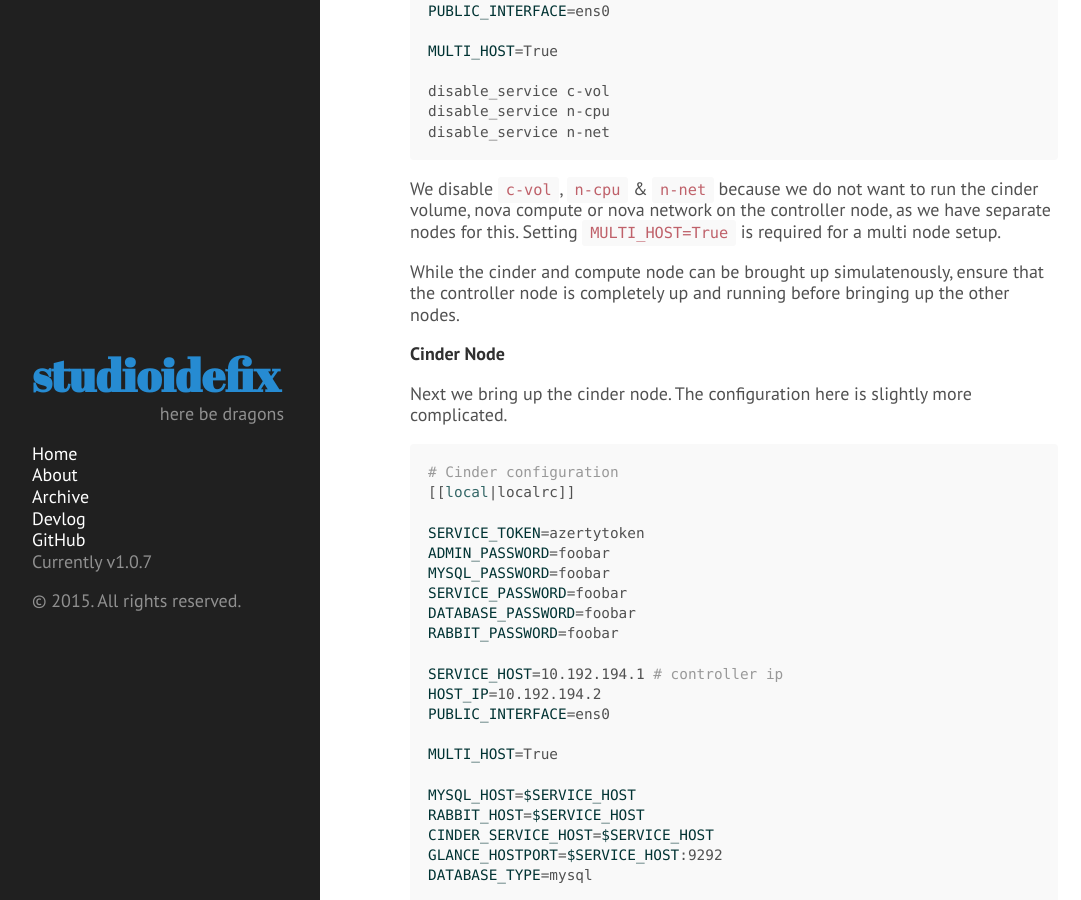
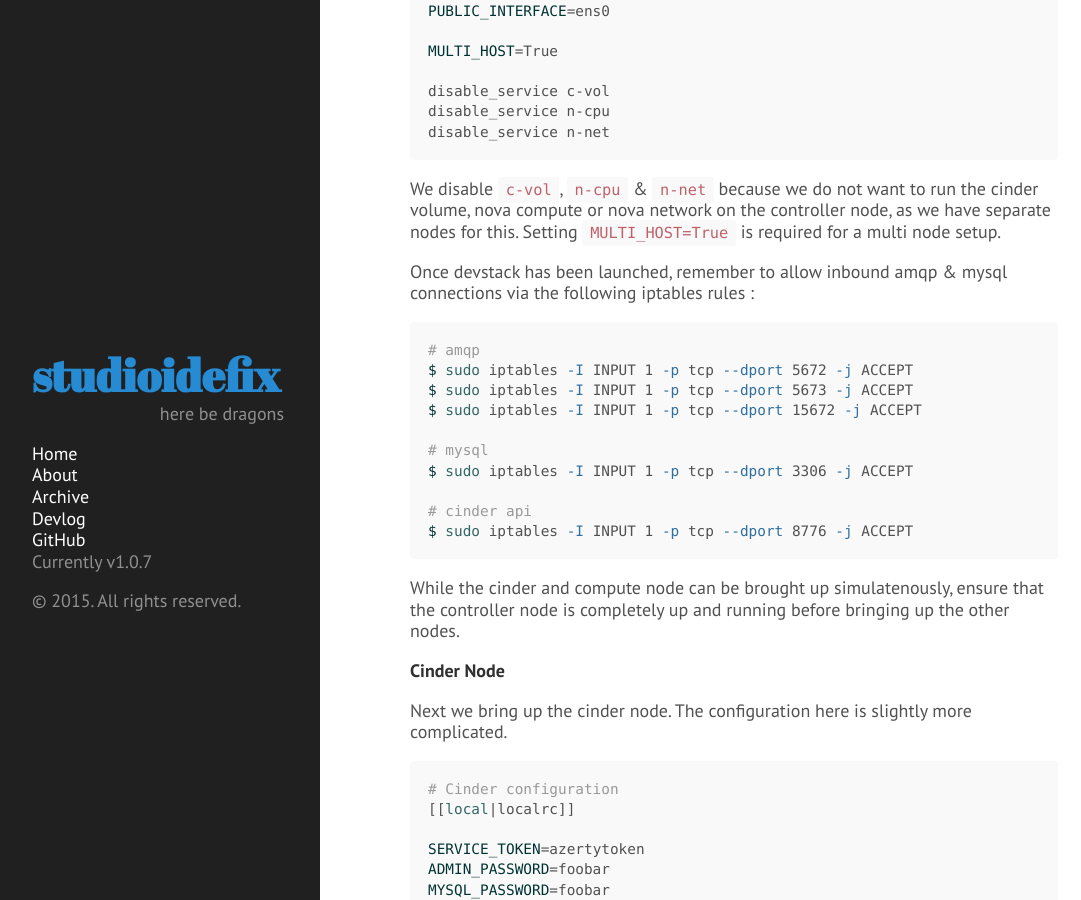
Before and after one commit to anish/anish.github.io, a Jekyll site: the page built from _posts/2015-06-12-devstack-multihost.md, in a window 1280 px wide and 900 px high, scrolled down 698 px. Shown: the whole window, without its empty margins (4-1085 px from the left). Built offline with Jekyll 4.4.1, drawn with Linux system fonts in a browser that asks for light colours; Markdown is read by kramdown in place of the engine named in the settings; comment, search, counter and statistics services are not loaded; some of the changed text lies outside the part shown.

Commit message:
Add iptables rules to openstack post

`````diff
--- a/_posts/2015-06-12-devstack-multihost.md
+++ b/_posts/2015-06-12-devstack-multihost.md
@@ -33,6 +33,21 @@ disable_service n-cpu
 disable_service n-net
 ````
 We disable <code>c-vol</code>, <code>n-cpu</code> & <code>n-net</code> because we do not want to run the cinder volume, nova compute or nova network on the controller node, as we have separate nodes for this. Setting <code>MULTI_HOST=True</code> is required for a multi node setup.
+
+Once devstack has been launched, remember to allow inbound amqp & mysql connections via the following iptables rules :
+
+````bash
+# amqp
+$ sudo iptables -I INPUT 1 -p tcp --dport 5672 -j ACCEPT
+$ sudo iptables -I INPUT 1 -p tcp --dport 5673 -j ACCEPT
+$ sudo iptables -I INPUT 1 -p tcp --dport 15672 -j ACCEPT
+
+# mysql
+$ sudo iptables -I INPUT 1 -p tcp --dport 3306 -j ACCEPT
+
+# cinder api
+$ sudo iptables -I INPUT 1 -p tcp --dport 8776 -j ACCEPT
+````
 
 While the cinder and compute node can be brought up simulatenously, ensure that the controller node is completely up and running before bringing up the other nodes.
 
@@ -79,6 +94,12 @@ We only enable the required services, <code>c-sch</code> and <code>c-vol</code>
 
 We also add a post config section to cinder to make some changes required for a multi node setup. The <code>my\_ip</code> value, used to indicate iscsi target address defaults to <code>SERVICE\_HOST</code> which normally indicates the devstack host ip. For a multi-node setup we need to change it to <code>HOST\_IP</code>. We also declare an lvm backend with a backend name (lvmdriver-1 in this case). When the cinder service with an lvm backend is started, it creates a new volume group named in the format <code>\<VOLUME\_GROUP\>-\<backend_name\></code>. By specifying the <code>VOLUME\_GROUP</code> under the named lvm backend configuration section, we can control the name to be <code>stack-volumes-lvmdriver-1</code>. By creating this volume group before devstack is brought up, when can make devstack use our preconfigured VG.
 
+Once devstack has been launched, remember to allow inbound iscsi connections via the following iptables rules :
+
+````bash
+# iscsi
+$ sudo iptables -I INPUT 1 -p tcp --dport 3260 -j ACCEPT
+````
 **Compute Node**
 
 For the compute node, the configuration is much simpler.
`````
